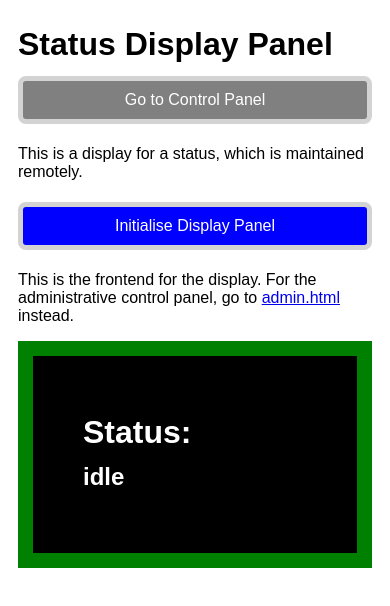
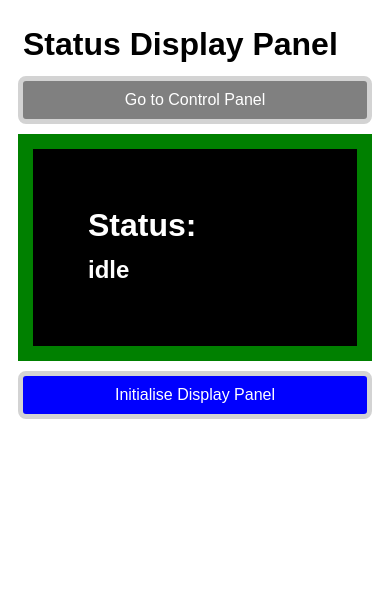
Before and after one commit to non-GUIcoder/StatusDisplay, a plain HTML site: page index.html in a window 390 px wide. Drawn offline with Linux system fonts and the light colour scheme.

Commit message:
Improved Styling

```diff
--- a/index.html
+++ b/index.html
@@ -12,14 +12,13 @@
         <h1 style="float: left;">Status Display Panel</h1>
         <button onclick="location.href = 'admin.html';" class="large" style="background-color: grey; float: right; ">Go to Control Panel</button>
         <div style="clear:both;"></div>
-        <p>This is a display for a status, which is maintained remotely. </p>
-        <button onclick="initialise()" class="large" style="background-color: blue;">Initialise Display Panel</button>
-        <p>This is the frontend for the display. For the administrative control panel, go to <a href="admin.html">admin.html</a> instead.</p>
     </div>
     <div id="infoPanel" class="statusBox">
         <h1 id="statusDisplayTitle">Status:</h1>
         <h2 id="statusDisplay">empty</h2>
     </div>
+    <button onclick="initialise()" class="large" style="background-color: blue;">Initialise Display Panel</button>
+
 </body>
 <script src="noSleep.js"></script>
 <script>
--- a/stylesheet.css
+++ b/stylesheet.css
@@ -9,14 +9,14 @@ body {
 
 h1 {
     color: black;
-    margin: auto;
+    margin: 5px;
     margin-top: 8px;
     margin-bottom: 8px;
 }
 
 h2 {
     color: black;
-    margin: auto;
+    margin: 5px;
     margin-top: 12px;
     margin-bottom: 12px;
 }
@@ -25,6 +25,10 @@ h2 {
     button.large {
         width: 100%;
         float: none !important;
+        margin-left: unset !important;
+        margin-right: unset !important;
+    }
+    div {
         margin-left: unset !important;
         margin-right: unset !important;
     }
@@ -60,6 +64,7 @@ div#infoPanel {
     width: inherit;
     max-width: 300px;
     padding: 50px;
+    margin: 5px;
 }
 
 div.idle {
```
Also changed, not shown: admin.html (+1 -1 lines).
